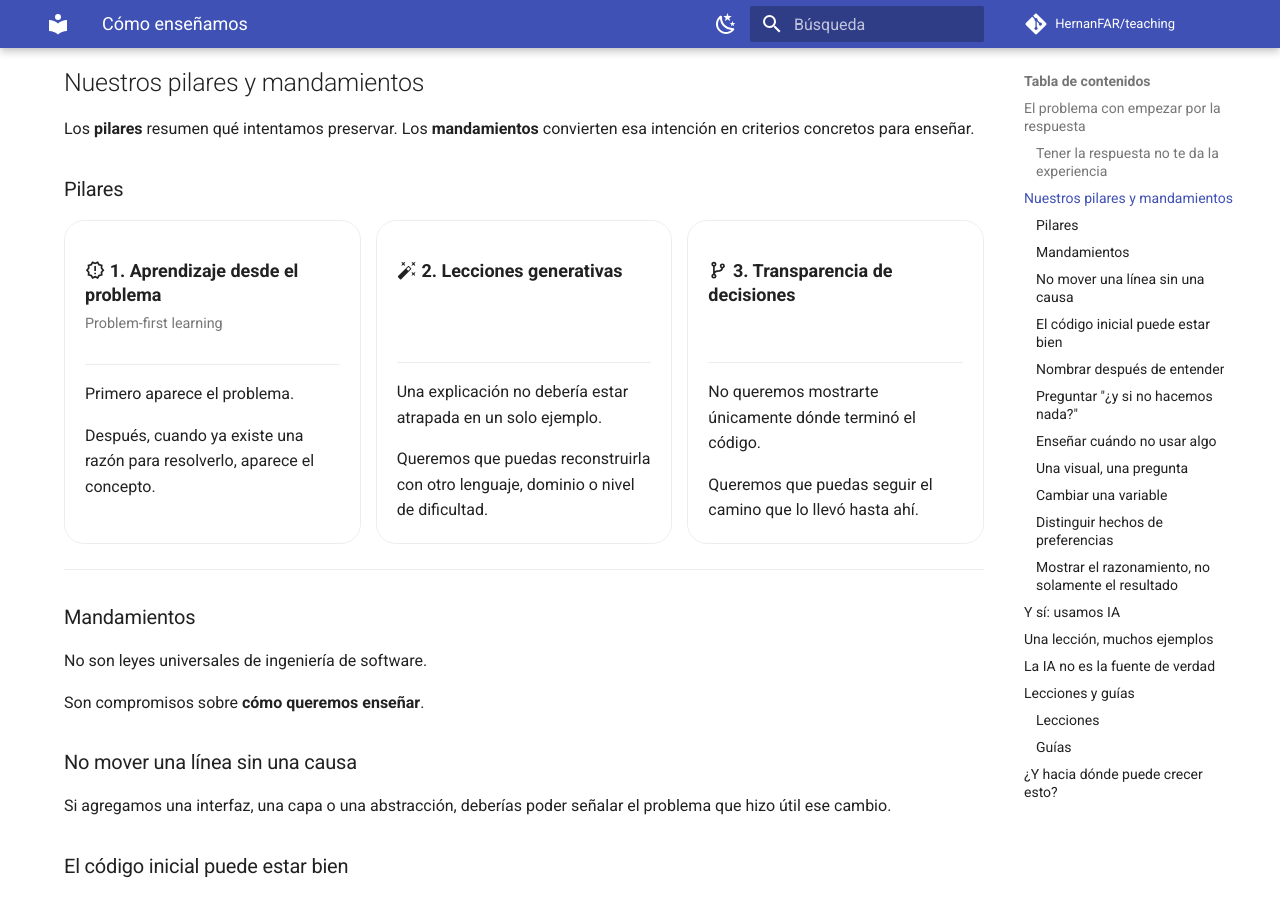
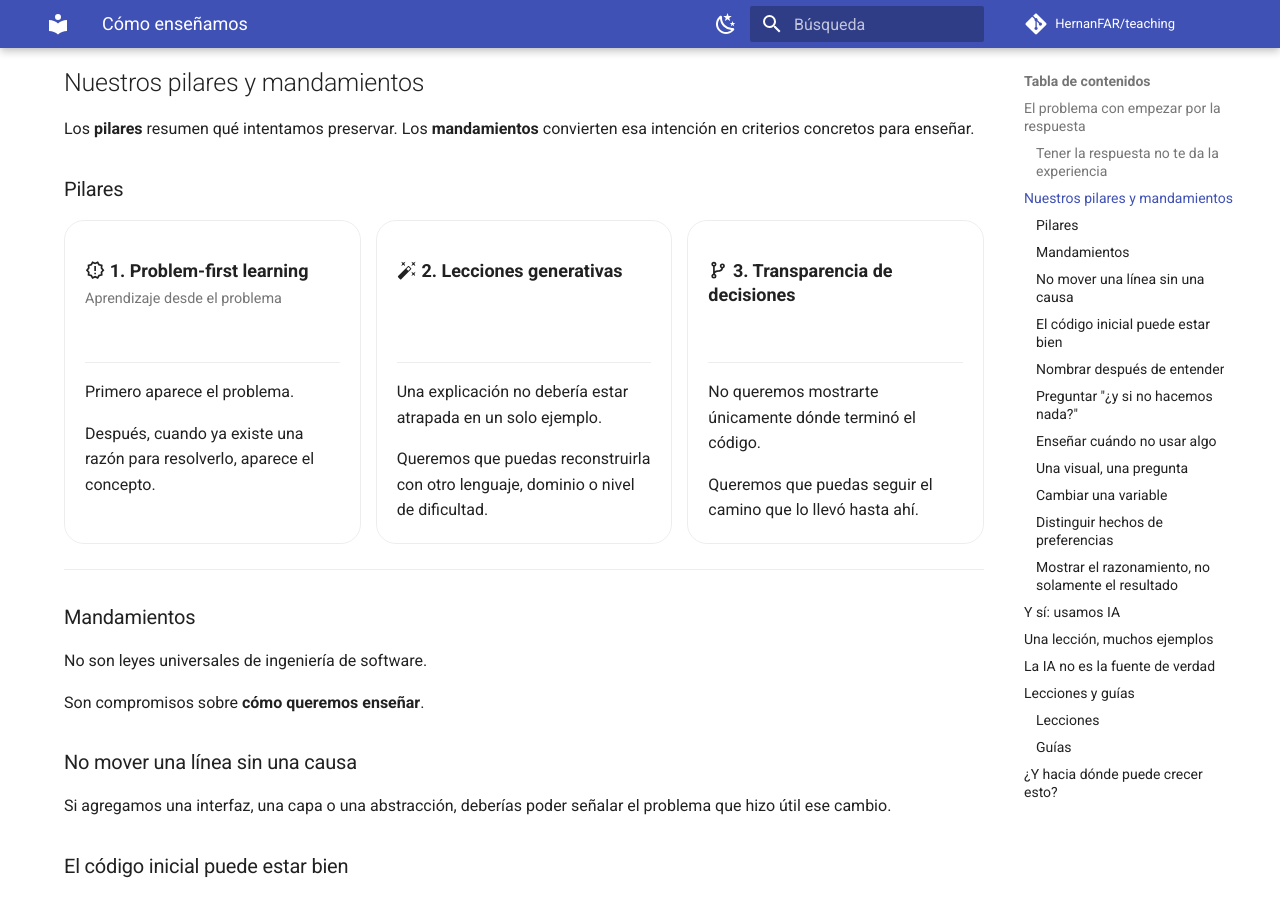
Before and after one commit to HernanFAR/teaching, an MkDocs documentation site: the page built from docs/about/how-we-teach.md, in a window 1280 px wide and 900 px high, scrolled down 3180 px. Built offline with MkDocs 1.6.1 and Material for MkDocs 9.7.7, drawn with Linux system fonts in a browser that asks for light colours; comment, search, counter and statistics services are not loaded.

Commit message:
style: prefer concise English pillar title with visible translation

```diff
--- a/docs/about/how-we-teach.md
+++ b/docs/about/how-we-teach.md
@@ -164,8 +164,8 @@ Los **pilares** resumen qué intentamos preservar. Los **mandamientos** conviert
 <div class="pillar-card" markdown>
 
 <div class="pillar-card__title" markdown>
-:material-alert-decagram-outline: **1. Aprendizaje desde el problema**
-<span class="pillar-translation" lang="en">Problem-first learning</span>
+:material-alert-decagram-outline: **1. <span lang="en">Problem-first learning</span>**
+<span class="pillar-translation">Aprendizaje desde el problema</span>
 </div>
 
 Primero aparece el problema.
```
